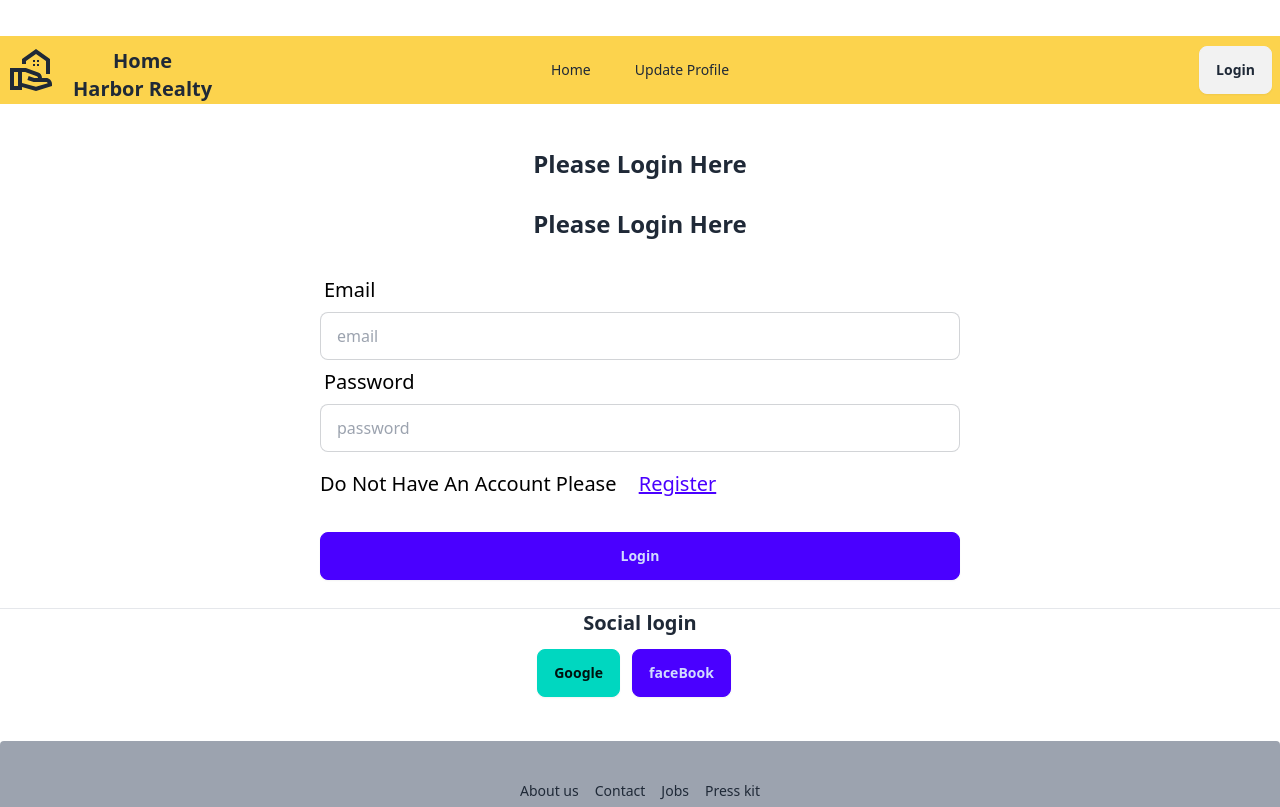
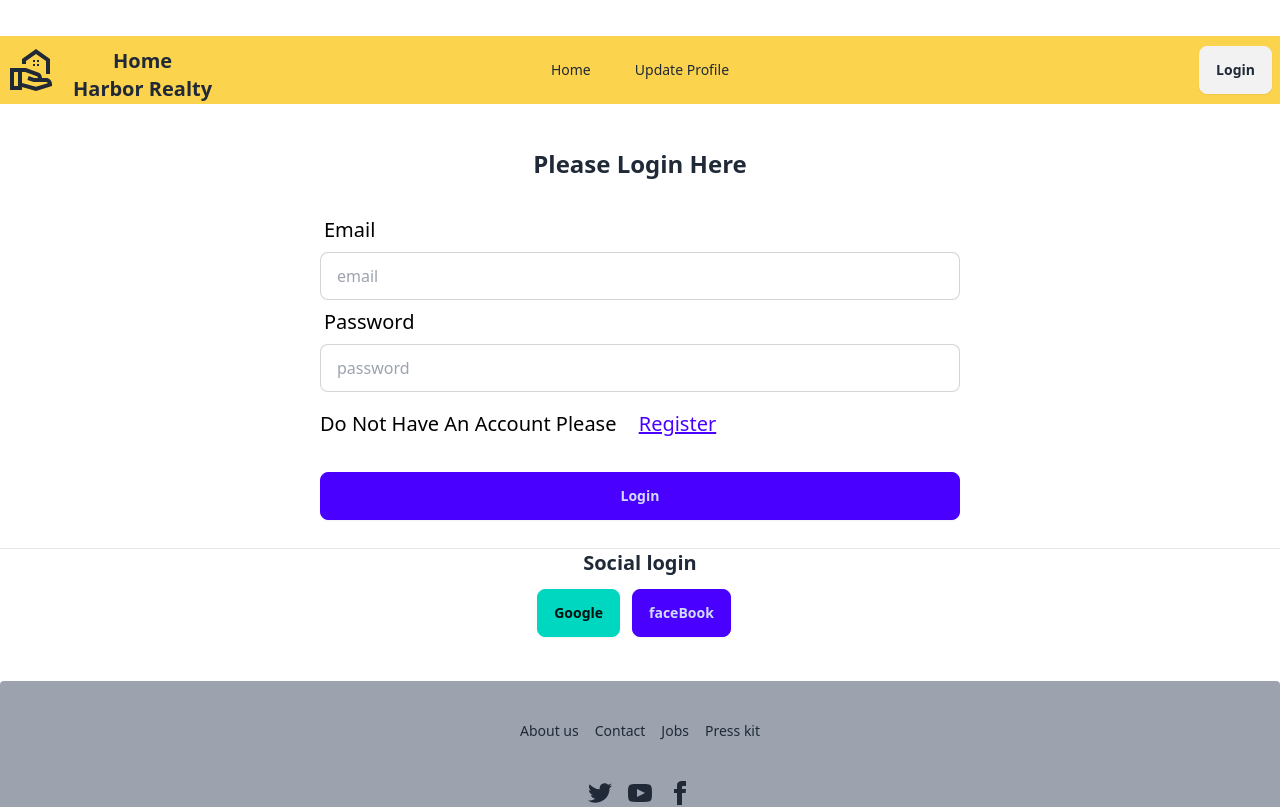
Before and after one commit to AtiqurRahmanAtik/Home-Herbon-Realty, a React (Vite) app: page /login in a window 1280 px wide. Shown: the top 807 px of the page. Built offline with nearby package versions, Linux system fonts and the light colour scheme; no server answers.

Commit message:
remove text

```diff
--- a/src/Components/Login/Login.jsx
+++ b/src/Components/Login/Login.jsx
@@ -81,7 +81,7 @@ const Login = () => {
                 <h2 className="text-2xl font-bold text-center">Please Login Here</h2>
 
 
-                <h2 className="text-2xl font-bold text-center">Please Login Here</h2>
+
 
 
                 <form onSubmit={handleSubmit(onSubmit)} className="md:w-2/4 lg:w-2/4 mx-auto">
```
